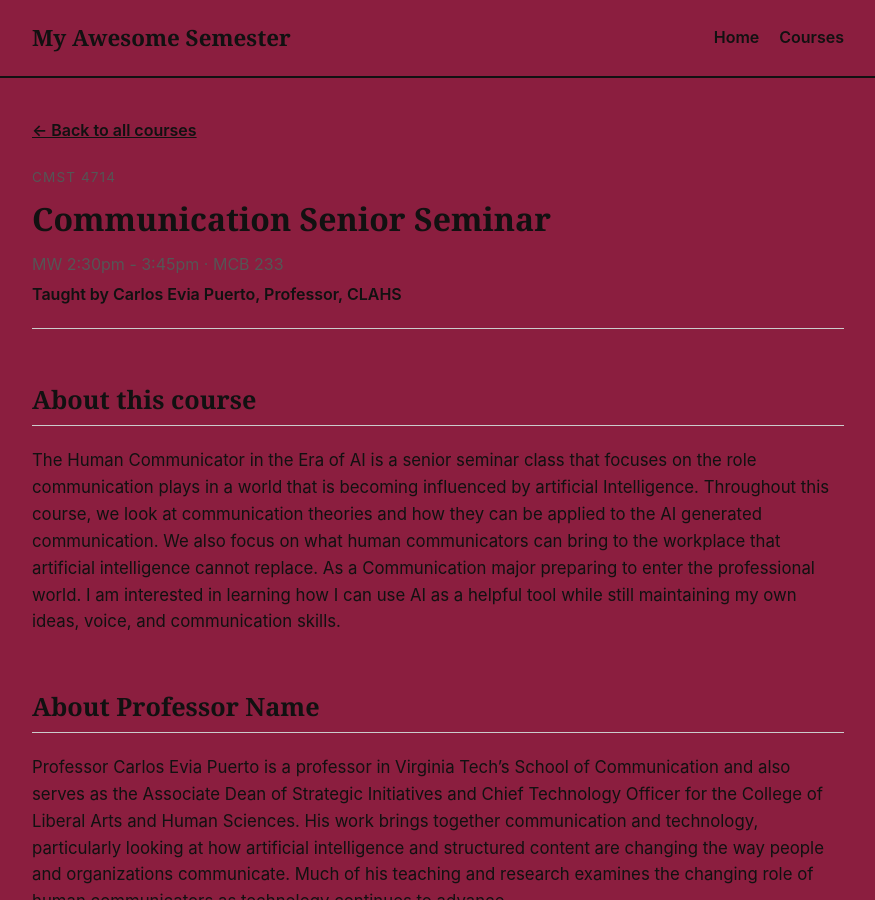
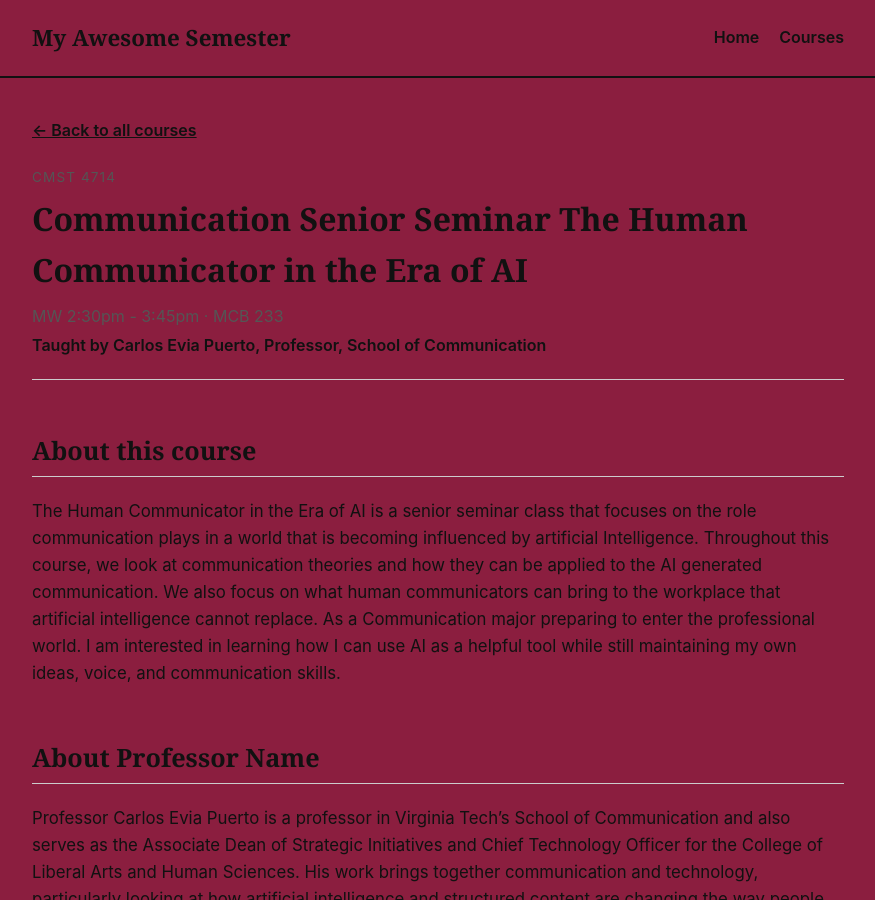
Before and after one commit to abbyduffer12/myawesomesemester, a Jekyll site: the page built from _courses/course-01.md, in a window 1280 px wide and 900 px high. Shown: the whole window, without its empty margins (202-1077 px from the left). Built offline with Jekyll 4.4.1, drawn with Linux system fonts in a browser that asks for light colours.

Commit message:
Update course title and instructor department

```diff
--- a/_courses/course-01.md
+++ b/_courses/course-01.md
@@ -1,12 +1,12 @@
 ---
 course_number: 1
 course_code: CMST 4714
-course_title: Communication Senior Seminar
+course_title: Communication Senior Seminar The Human Communicator in the Era of AI
 meeting_time: MW 2:30pm - 3:45pm
 location: MCB 233
 instructor_name: Carlos Evia Puerto
 instructor_title: Professor
-instructor_department: CLAHS
+instructor_department: School of Communication
 ---
 
 
```
